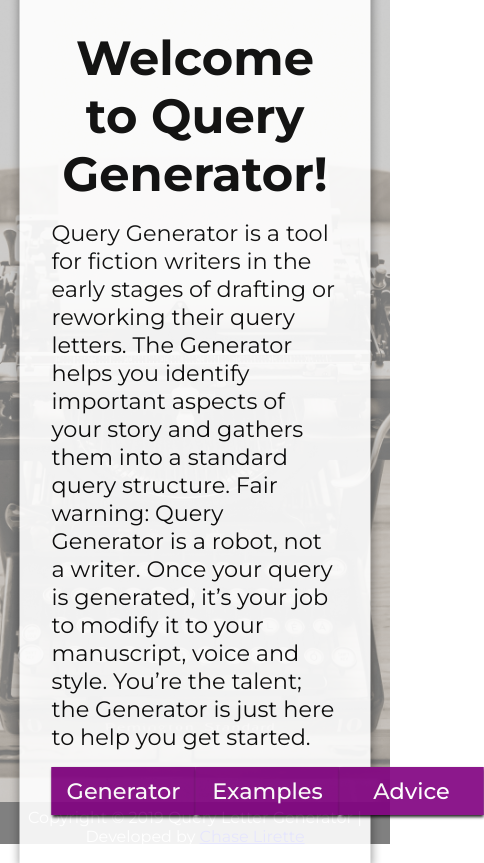
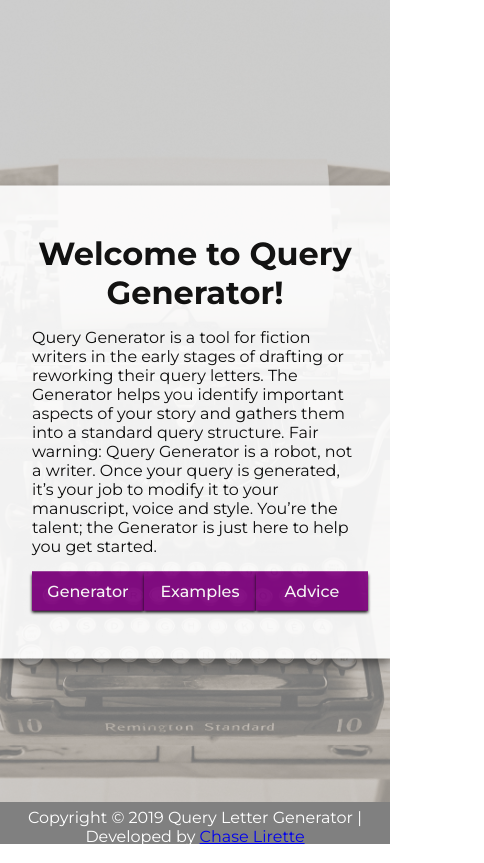
Before and after one commit to clirette/query-letter-generator, a React (Create React App) app: page / in a window 390 px wide. Shown: the whole page, 484 px wide, since content can reach past the window. Built offline with nearby package versions, Linux system fonts and the light colour scheme.

Commit message:
Starting styles for large phones

```diff
--- a/public/style.css
+++ b/public/style.css
@@ -274,3 +274,14 @@ body {
     margin: .6rem 1rem; }
     .nav-link a {
       font-size: 1rem; } }
+
+@media (max-width: 425px) {
+  .text-box {
+    width: 100%; }
+    .text-box__heading {
+      font-size: 2rem; }
+    .text-box__lead {
+      font-size: 1rem; }
+  .link {
+    font-size: 1rem;
+    min-width: 7rem; } }
--- a/src/sass/main.scss
+++ b/src/sass/main.scss
@@ -361,6 +361,9 @@ body {
 
 ////////////////////////////////
 // Media Queries
+
+////////////////////////////////
+// Tablet
 @media (max-width: 850px) {
   ////////////////////////////////
   // Landing Page
@@ -386,3 +389,24 @@ body {
     }
   }
 }
+
+////////////////////////////////
+// Large Phones
+@media (max-width: 425px) {
+  .text-box {
+    width: 100%;
+
+    &__heading {
+      font-size: 2rem;
+    }
+
+    &__lead {
+      font-size: 1rem;
+    }
+  }
+
+  .link {
+    font-size: 1rem;
+    min-width: 7rem;
+  }
+}
```
Also changed, not shown: 1 other file (tests, documents, lock files or other folders).
